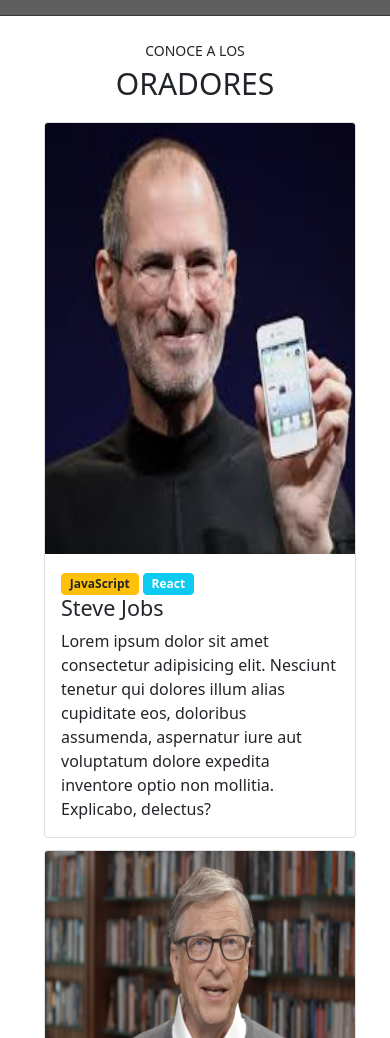
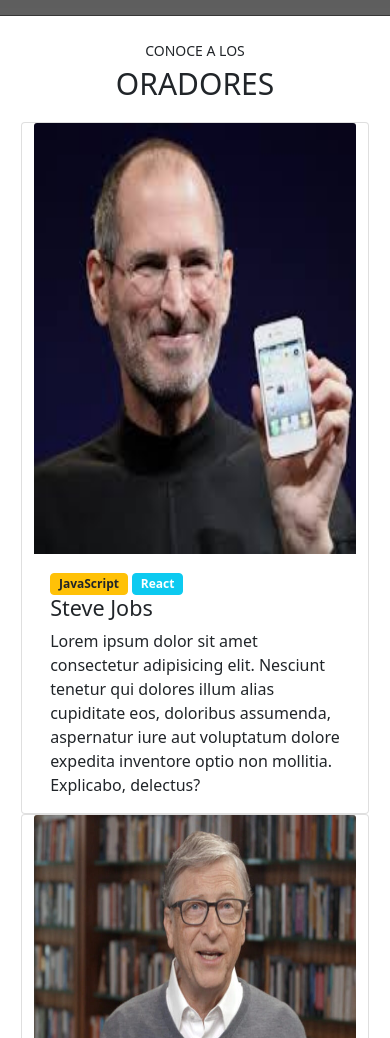
Before and after one commit to AlmendraDominguez/AlmendraDominguez.github.io, a plain HTML site: page TrabajoIntegrador.html in a window 390 px wide. Shown: the part 800-1838 px from the top of the page. Drawn offline with nearby package versions, Linux system fonts and the light colour scheme; grey boxes are pictures that could not be loaded.

Commit message:
responsive1.0

```diff
--- a/TrabajoIntegrador.html
+++ b/TrabajoIntegrador.html
@@ -61,10 +61,11 @@
           </div>
       </section>
 
-          <section class="container">
-            <div class="row mi-row justify-content-center">
-              <div class="card-group justify-content-lg-center align-content-sm-center">
-                <div class="card steve-jobs">
+
+
+          <section class="container-fluid oradores">
+            <div class="row d-flex mi-row justify-content-center">
+                <div class="card col-sm-12 steve-jobs" style="width: 30rem;">
                   <img src="./bootstrap/steve.jpg" class="card-img-top steve-foto" style="height: 431px;">
                   <div class="card-body">
                     <button type="button" class="btn btn-warning btn-sm text-dark badge">JavaScript</button>
@@ -74,7 +75,7 @@
                   </div>
                 </div>
 
-                <div class="card bill-gates">
+                <div class="card col-sm-12 bill-gates" style="width: 30rem;">
                   <img class="card-img-top bill-foto" src="./bootstrap/bill.jpg">
                   <div class="card-body">
                     <button type="button" class="btn btn-warning btn-sm text-dark badge">JavaScript</button>
@@ -84,7 +85,7 @@
                   </div>
                 </div>
 
-                <div class="card">
+                <div class="card col-sm-12" style="width: 30rem;">
                   <img class="card-img-top ada-foto" src="./bootstrap/ada.jpeg" style="height: 430px;">
                   <div class="card-body">
                     <button type="button" class="btn btn-secondary btn-sm text-white badge">Negocios</button>
--- a/stylesTrabajoIntegrador.css
+++ b/stylesTrabajoIntegrador.css
@@ -60,10 +60,16 @@ text-decoration-style: dotted;
     font-size: 1.1em;
 }
 
-@media(max-width: 576px) {
-    .card-group {
+@media all and (max-width: 763px) {
+    .oradores {
+  display: flex;
   flex-wrap: wrap;
+  justify-content: center;
 }
+.mi-row {
+  width: 95%;
+}
+
 .miPrimerCard {
     text-align: center;
     width: 100%;
@@ -81,46 +87,19 @@ text-decoration-style: dotted;
 .honolulu {
     flex-direction: column;
     width: 100%;
-    }
-    .mi-row {
-        margin-left: 50px;
-        margin-right: 50px;
+    display: block !important;
+
 }
 }
 
-@media(max-width: 767px) {
+
+@media (max-width: 1200px) {
+
     .miPrimerCard {
         text-align: center;
         width: 100%;
     }
-    .mi-row {
-        margin-left: 20px !important;
-        margin-right: 10px !important;
-    }
-}
-
-@media(max-width: 991px) {
-    .miPrimerCard {
-        text-align: center;
-        width: 100%;
-    }
-
-    .mi-row {
-        margin-left: 100px;
-        margin-right: 100px;
-    }
-}
-@media (max-width: 1200px) {
-    .card-group {
-      flex-wrap: wrap;
-      display: inline-block;
-    }
-
     .honolulu {
         display: block !important;
     }
-
-    .speakers {
-        flex-wrap: wrap;
 }
-}
```
Lines whose indentation alone changed are shown as unchanged.
